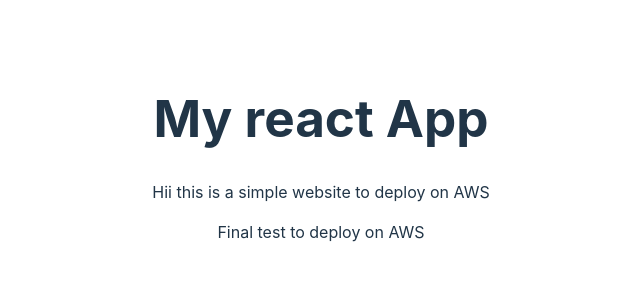
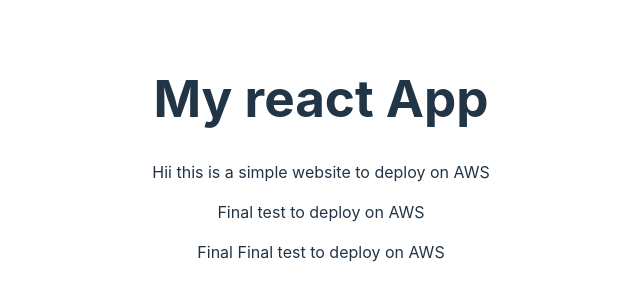
Before and after one commit to AkashRanjanSaikia/My_React_App, a React (Vite) app: page / in a window 1280 px wide. Shown: the part 242-542 px from the top of the page, without its empty margins (319-959 px from the left). Built offline with nearby package versions, Linux system fonts and the light colour scheme.

Commit message:
Final test

```diff
--- a/src/App.jsx
+++ b/src/App.jsx
@@ -8,6 +8,7 @@
         <h1>My react App</h1>
         <p>Hii this is a simple website to deploy on AWS</p>
         <p>Final test to deploy on AWS</p>
+        <p>Final Final test to deploy on AWS</p>
       </div>
     </>
   )
```
